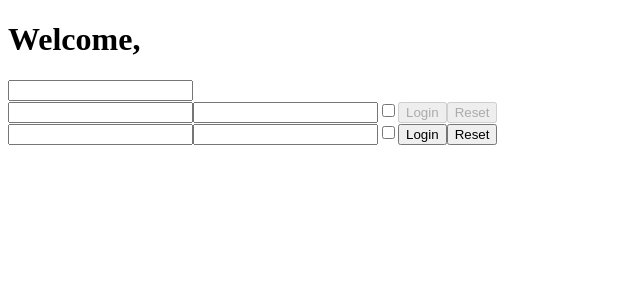
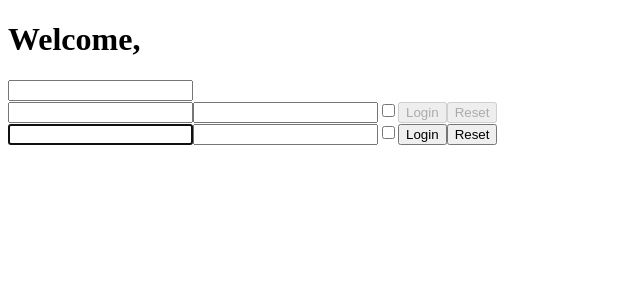
Before and after one commit to Andrea-Rizzo20/react-exercises, a React (Create React App) app: page / in a window 1280 px wide. Shown: the top 300 px of the page, without its empty margins (0-640 px from the left). Built offline with nearby package versions, Linux system fonts and the light colour scheme.

Commit message:
Esercizio/Forms-06

```diff
--- a/src/UncontrolledLogin.js
+++ b/src/UncontrolledLogin.js
@@ -29,7 +29,7 @@ resetHandle = () =>{
         return(
             <div>
                 <form onSubmit={this.submitFormHandle} ref={this._formRef}>
-                    <input type='text' name='username' required></input>
+                    <input type='text' name='username' required autoFocus></input>
                     <input type='password' name='password' required></input>
                     <input type='checkbox' name='remember'></input>
                     <button type="submit">Login</button>
```
